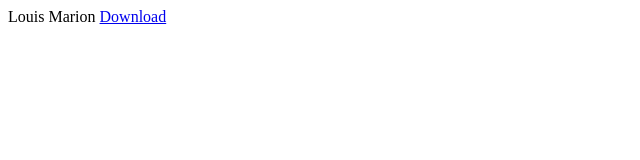
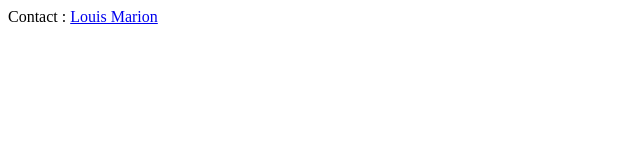
Before and after one commit to marionlouis1/marionlouis1.github.io, a plain HTML site: page index.html in a window 1280 px wide. Shown: the full height of the page, 0-640 px from the left. Drawn offline with Linux system fonts and the light colour scheme.

Commit message:
Update index.html

```diff
--- a/index.html
+++ b/index.html
@@ -1,10 +1,10 @@
 <html>
 
 <head>
-  Louis Marion
+  Contact :
 </head>
 
 
 <body>
-  <a href = https://drive.google.com/file/d/14idQW3bPmmkq_eWD70DRECTuGZ9LddAS/view?usp=sharing > Download </a>
+  <a href = https://drive.google.com/file/d/14idQW3bPmmkq_eWD70DRECTuGZ9LddAS/view?usp=sharing > Louis Marion </a>
 </body>
```
